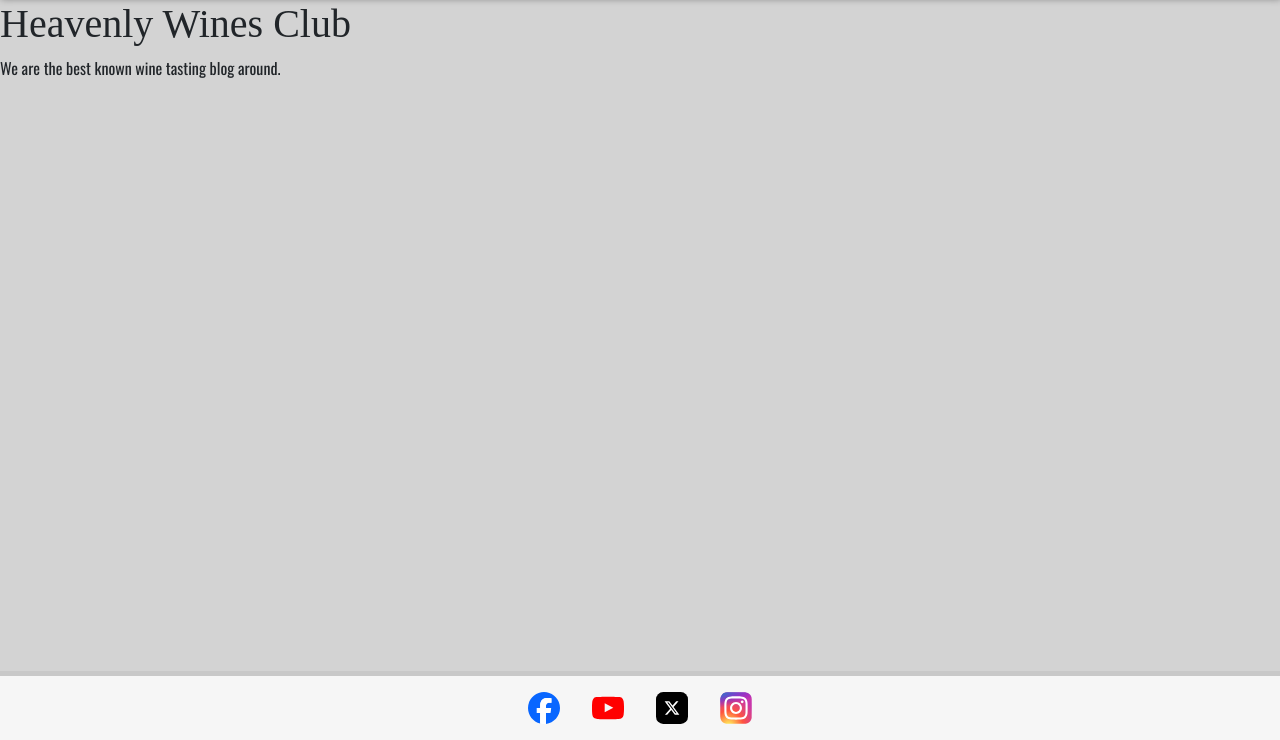
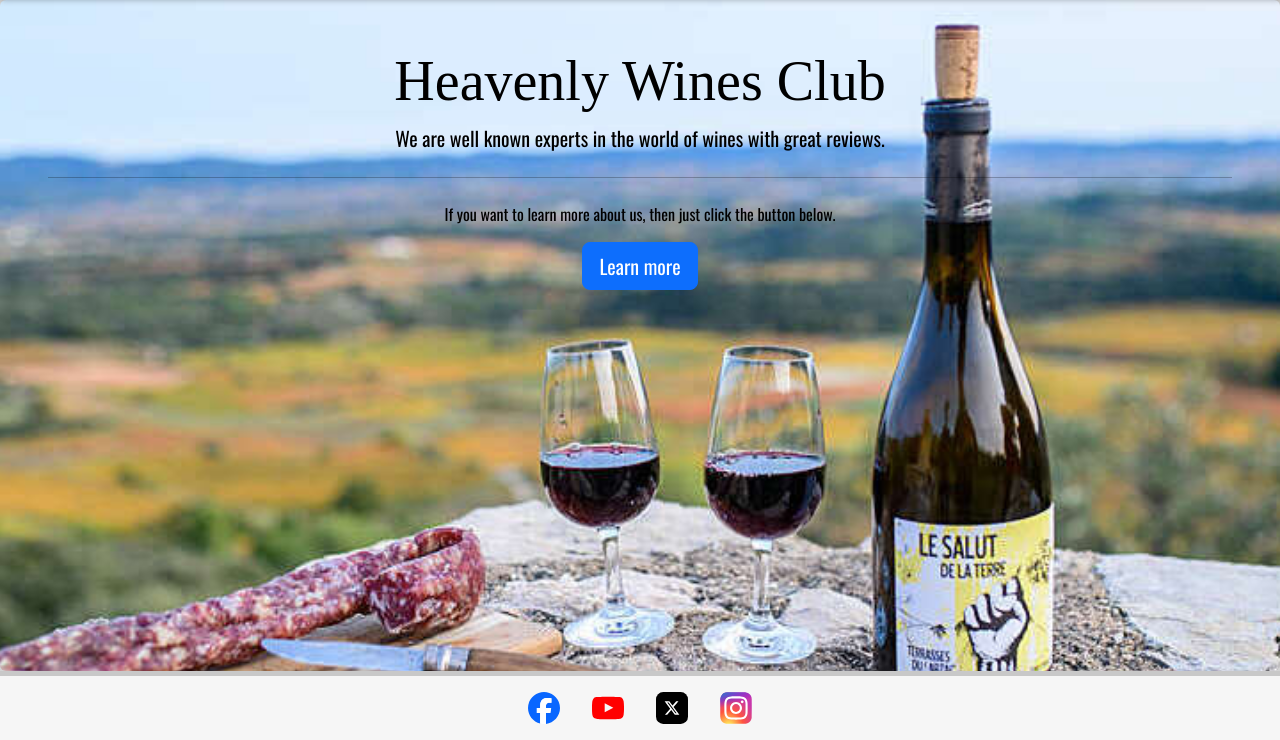
Before and after one commit to firefox35/heavenly-wines, a Django app: page / in a window 1280 px wide. Shown: the part 60-800 px from the top of the page. Run offline with Django 3.2, Linux system fonts and the light colour scheme; parts of the project's set-up code (start-up, migrations or seed data) failed here and were passed over; some web fonts are replaced.

Commit message:
Add background images and about page

```diff
--- a/static/css/base.css
+++ b/static/css/base.css
@@ -59,6 +59,51 @@ footer {
     margin: 1rem;
 }
 
+/**Background images**/
+.bg-image {
+    background: no-repeat center center fixed;
+    min-height: 100%;
+    -webkit-background-size: cover;
+        -moz-background-size: cover;
+        -o-background-size: cover;
+        background-size: cover;
+}
+
+.bg-image2 {
+    background: url("/static/images/avaline.jpg") no-repeat;
+    min-height: 100%;
+        -webkit-background-size: cover;
+        -moz-background-size: cover;
+        -o-background-size: cover;
+        background-size: cover;
+}
+
+.bg-image3 {
+    background: url("/static/images/glasses.webp")no-repeat;
+    min-height: 100%;
+        -webkit-background-size: cover;
+        -moz-background-size: cover;
+        -o-background-size: cover;
+        background-size: cover;
+}
+
+.bg-image4 {
+    background: url("/static/images/glasses.webp")no-repeat;
+    min-height: 100%;
+        -webkit-background-size: cover;
+        -moz-background-size: cover;
+        -o-background-size: cover;
+        background-size: cover;
+}
+
+.bg-image5 {
+    background: url("/static/images/museum.jpg")no-repeat;
+    min-height: 100%;
+        -webkit-background-size: cover;
+        -moz-background-size: cover;
+        -o-background-size: cover;
+        background-size: cover;
+}
 /* Header */
 .navbar {
     background-color: var(--off-white);
@@ -132,6 +177,13 @@ img.logo {
     height: auto;
 }
 
+
+.img-fluid {
+    max-width: 100vh;
+    height: 400px;
+
+}
+
 @media screen and (min-width: 62.5em) {
     .wine-container {
         flex-direction: row;
@@ -156,4 +208,6 @@ img.logo {
         width: 66.66%;
         text-align: justify;
     }
+
+
 }
--- a/templates/includes/header.html
+++ b/templates/includes/header.html
@@ -74,9 +74,10 @@
           {% endif %}
         </ul>
         <!-- Search box in Header -->
-        <form class="d-flex" role="search">
+        <form class="d-flex" role="search" method="GET" action="{% url 'wines' %}">
           <input
             class="form-control me-2"
+            name="q"
             type="search"
             placeholder="Search"
             aria-label="Search"
--- a/wines/templates/wines/add_wine.html
+++ b/wines/templates/wines/add_wine.html
@@ -1,9 +1,9 @@
 {% extends "base.html" %}
-
+{% load static %}
 {% block title %}Add Wine{% endblock %}
 
 {% block content %}
-<div class="container">
+<div class="bg-image2 p-5 text-center shadow-1-strong rounded mb-5 text-red">
     <form method="POST" enctype="multipart/form-data" class="p-2 form">
         <h1 class="text-center">Add Wine</h1>
         {% csrf_token %}
--- a/wines/templates/wines/index.html
+++ b/wines/templates/wines/index.html
@@ -1,11 +1,18 @@
 {% extends 'base.html' %}
-
+{% load static %}
 {% block title %} Home Page {% endblock %}
 
 {% block content %}
-<h1 class="club">Heavenly Wines Club</h1>
-<p>We are the best known wine tasting blog around.</p>
 
-
-
+<div class="bg-image p-5 text-center shadow-1-strong rounded mb-5 text-black"
+    style="background-image: url('static/images/main.jpg');">
+    <h1 class="display-4">Heavenly Wines Club</h1>
+    <p class="lead">We are well known experts in the world of wines with
+    great reviews.</p>
+    <hr class="my-4">
+    <p>If you want to learn more about us, then just click the button below.</p>
+    <p class="lead">
+        <a class="btn btn-primary btn-lg" href="{% url 'about'%}" role="button">Learn more</a>
+    </p>
+</div>
 {% endblock %}
--- a/wines/templates/wines/wine_detail.html
+++ b/wines/templates/wines/wine_detail.html
@@ -3,14 +3,14 @@
 {% block title %} Wine Detail- {{recipe.title}} {% endblock %}
 
 {% block content %}
-        <div class="container">
+    <div class="bg-image5 p-5 text-center shadow-1-strong rounded mb-5 text-red">
         <div class="wine-info mt-3 p-1">
             <div class="wine-img">
                 <img src="{{wine.image.url }}" alt="{{ wine.image_alt }}" class="wine-pic">
             </div>
             <div class="wine-detail">
                 <h1 class="text-center">{{wine.title}}</h1>
-                <p class="text-center">Posted by {{wine.user}} on {{wine.posted_date}}</p>
+                <p class="text-center">Posted by {{wine.user}} on {{wine.posted_on}}</p>
                 <hr>
                 <p class="p-3"><strong>Year: </strong>{{wine.year}}</p>
                 <p class="p-3"><strong>Type: </strong>{{wine.type_of_wine|title}}</p>
--- a/wines/templates/wines/wines.html
+++ b/wines/templates/wines/wines.html
@@ -3,6 +3,7 @@
 {% block title %} View Wine {% endblock %}
 
 {% block content %}
+<div class ="bg-image3">
     <h1 class="text-center p-2">Newest Wines</h1>
     <div class="container d-flex flex-row flex-wrap justify-content-center">
         {% for wine in wines %}
@@ -17,4 +18,5 @@
         </a>
         {% endfor %}
     </div>
+</div>
 {% endblock %}
--- a/wines/urls.py
+++ b/wines/urls.py
@@ -1,9 +1,10 @@
 from django.urls import path
-from .views import index, AddWine, Wines, WineDetail, DeleteWine, EditWine
+from .views import index, about, AddWine, Wines, WineDetail, DeleteWine, EditWine
 from . import views
 
 urlpatterns = [
     path("", index.as_view(), name="home"),
+    path("about/", about.as_view(), name="about"),
     path("wines/", AddWine.as_view(), name="add_wine"),
     path("wines", Wines.as_view(), name="wines"),
     path("<slug:pk>/", WineDetail.as_view(), name="wine_detail"),
--- a/wines/views.py
+++ b/wines/views.py
@@ -4,12 +4,19 @@ from django.views.generic import (
     DeleteView, UpdateView)
 from django.contrib.auth.mixins import UserPassesTestMixin, LoginRequiredMixin
 from django.contrib.auth.mixins import LoginRequiredMixin
+from django.db.models import Q
 from .models import Wine
 from .forms import WineForm
 
 
 class index(TemplateView):
     template_name = "wines/index.html"
+
+
+class about(TemplateView):
+    template_name = "wines/about.html"
+    model = Wine
+    context_object_name = "wines"
 
 
 class Wines(ListView):
@@ -19,6 +26,17 @@ class Wines(ListView):
     context_object_name = "wines"
     form_class = WineForm
     success_url = "/wines/"
+
+    def get_queryset(self, **kwargs):
+        query = self.request.GET.get('q')
+        if query:
+            wines = self.model.objects.filter(
+                Q(title__icontains=query) |
+                Q(description__icontains=query)
+            )
+        else:
+            wines = self.model.objects.all()
+        return wines
 
 
 class WineDetail(DetailView):
```
Also changed, not shown: wines/templates/wines/about.html (added, +12 -0 lines), README.md, static/images/avaline.jpg (added), static/images/deluxe.webp (added), static/images/glasses.webp (added), static/images/main.jpg (added), static/images/marble.webp (added), static/images/museum.jpg (added). Lines whose indentation alone changed are shown as unchanged.
